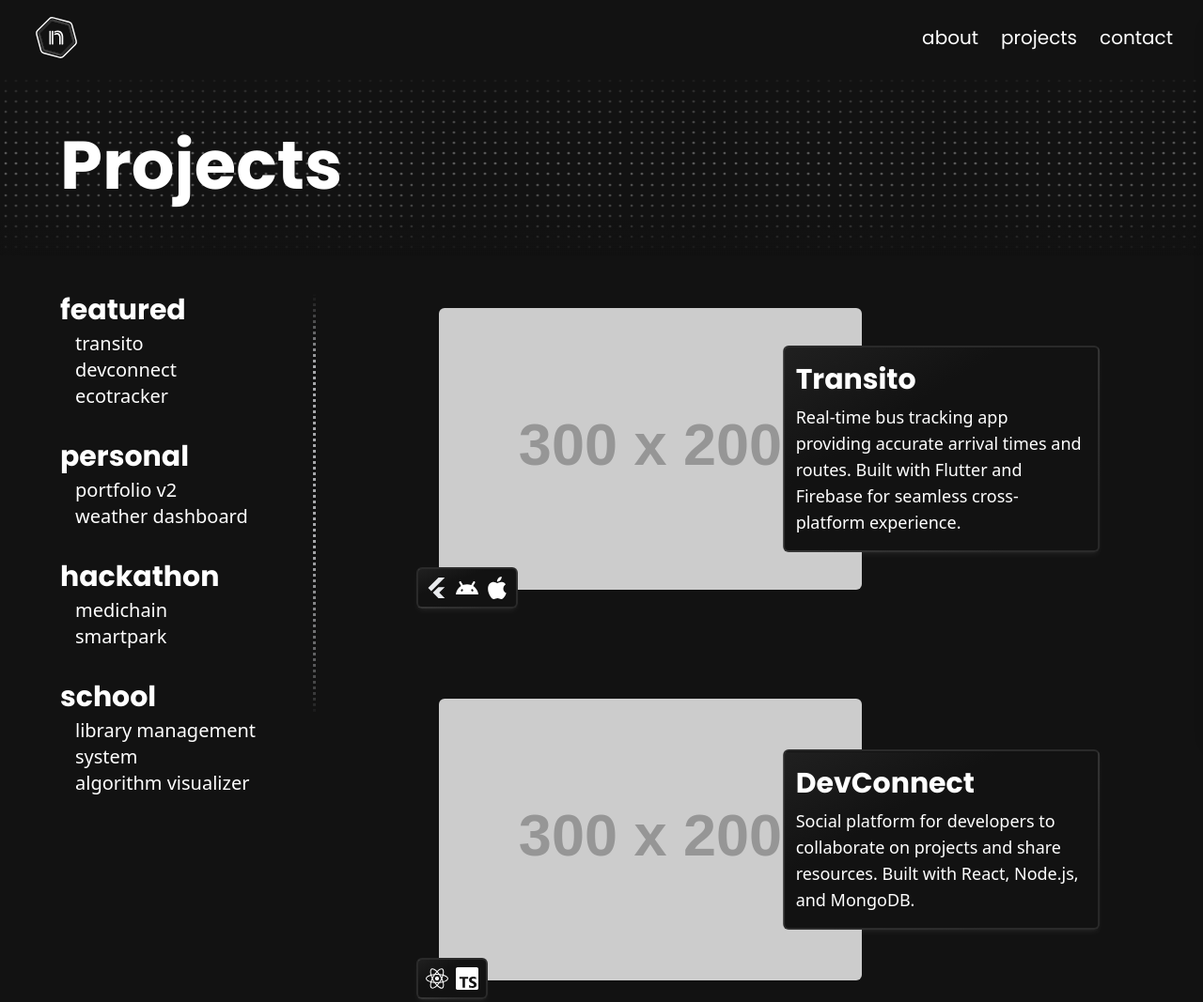
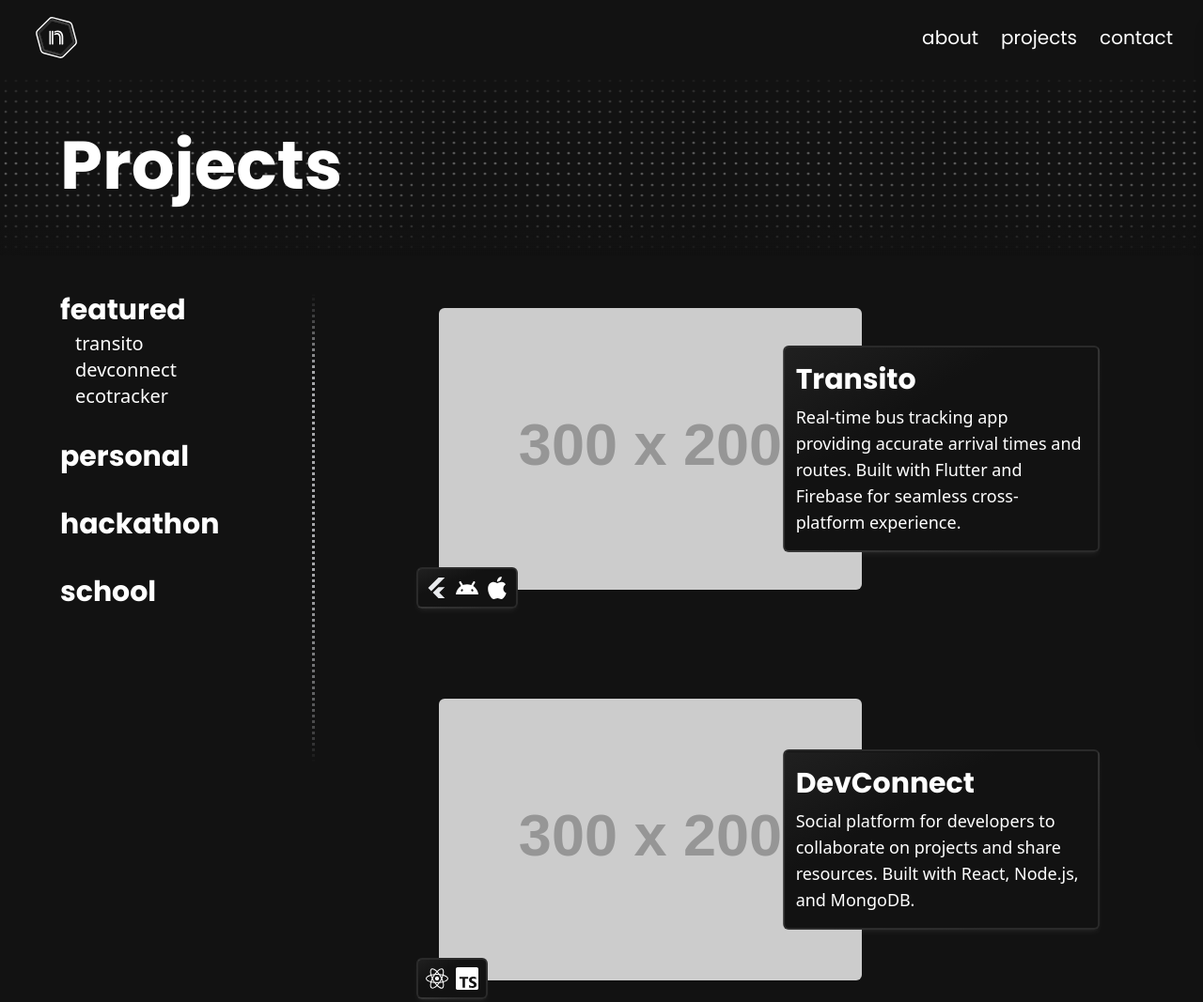
Before and after one commit to TechSupportz/nitish-portfolio, an Astro site: page /projects in a window 1280 px wide. Shown: the top 1067 px of the page at 94% size. Built offline with nearby package versions, Linux system fonts and the light colour scheme; Astro itself is replaced by a stand-in of ours; placeholder pictures from the web are drawn by us; a web font is replaced by a local one; what tailwindcss-motion would draw is missing.

Commit message:
✨ Sidebar now updates based on currently visible project and category ⚡ Improved sidebar + divider responsiveness

```diff
--- a/src/components/project/ProjectCard.astro
+++ b/src/components/project/ProjectCard.astro
@@ -1,14 +1,20 @@
 ---
 import ProjectIcon from "@components/project/ProjectIcon.astro"
-import type { TProject } from "@src/types/ProjectContentType"
+import type { TProject, TProjectCategory } from "@src/types/ProjectContentType"
 import { Image } from "astro:assets"
 
-type Props = TProject
+type Props = TProject & {
+    category: TProjectCategory
+}
 
-const { title, description, imageUrl, icons, url } = Astro.props
+const { title, category, description, imageUrl, icons, url } = Astro.props
 ---
 
-<a href=`${url}`>
+<a
+    href=`${url}`
+    id={title.toLowerCase()}
+    class={`${category}-project project-card`}
+>
     <div class="relative mx-6 mb-5 lg:mr-60">
         <Image
             class="max-w-[300px] rounded-md object-cover sm:h-auto sm:min-w-[400px] sm:max-w-[400px] lg:max-w-[450px]"
--- /dev/null
+++ b/src/components/project/ProjectsSidebar.tsx
@@ -0,0 +1,55 @@
+import { projectContent } from "@content/projects"
+import { useStore } from "@nanostores/react"
+import type { TProjectCategory } from "@src/types/ProjectContentType"
+import {
+	$currentProject,
+	$currentProjectCategory
+} from "@store/projectsStore"
+import { cn } from "@utils/cn"
+import { useEffect } from "react"
+
+const ProjectsSidebar = () => {
+    const currentProject = useStore($currentProject)
+    const currentProjectCategory = useStore($currentProjectCategory)
+
+    useEffect(() => {
+        console.log(currentProjectCategory, currentProject)
+    }, [currentProjectCategory, currentProject])
+
+    return (
+        <div className="flex flex-col gap-8 pr-12">
+            {(Object.keys(projectContent) as TProjectCategory[]).map(
+                category => (
+                    <details
+                        id={`details-${category}`}
+                        key={category}
+                        open={category === currentProjectCategory}
+                    >
+                        <summary className="mb-1 list-none font-display text-2xl font-bold xl:text-3xl">
+                            {category}
+                        </summary>
+                        <div className="pl-4">
+                            {projectContent[category].map(project => (
+                                <p
+                                    key={project.title}
+                                    className={cn(
+                                        "text-balance text-lg font-extralight transition-all duration-300 ease-out xl:text-xl",
+                                        {
+                                            "font-normal":
+                                                currentProject ===
+                                                project.title.toLowerCase(),
+                                        },
+                                    )}
+                                >
+                                    {project.title.toLowerCase()}
+                                </p>
+                            ))}
+                        </div>
+                    </details>
+                ),
+            )}
+        </div>
+    )
+}
+
+export default ProjectsSidebar
--- a/src/pages/projects.astro
+++ b/src/pages/projects.astro
@@ -3,43 +3,31 @@ import ProjectCard from "@components/project/ProjectCard.astro"
 import StickyTitle from "@components/project/StickyTitle.astro"
 import Layout from "@layouts/Layout.astro"
 import { projectContent } from "@content/projects"
+import ProjectsSidebar from "@components/project/ProjectsSidebar"
+import type { TProjectCategory } from "@src/types/ProjectContentType"
 ---
 
 <Layout title="Projects" headerTitle="Projects">
     <div class="lg:flex lg:px-12 lg:pt-12 xl:px-16">
-        <div class="fixed hidden h-full lg:flex lg:w-1/4">
-            <div class="flex flex-col gap-8 pr-12">
-                {
-                    Object.keys(projectContent).map(category => (
-                        <details open>
-                            <summary class="mb-1 list-none font-display text-2xl font-bold xl:text-3xl">
-                                {category}
-                            </summary>
-                            <div class="pl-4">
-                                {projectContent[category].map(project => (
-                                    <p class="text-balance text-lg font-extralight xl:text-xl">
-                                        {project.title.toLowerCase()}
-                                    </p>
-                                ))}
-                            </div>
-                        </details>
-                    ))
-                }
-            </div>
         <div
-                class="mr-12 h-3/4 w-[4px] overflow-clip"
+            class="wmax:max-w-[400px] fixed hidden h-5/6 justify-between lg:flex lg:w-[25vw]"
+        >
+            <ProjectsSidebar client:load />
+            <div
+                class="mr-12 h-full w-[4px] overflow-clip"
                 style="mask-image: linear-gradient(to top,transparent,15%,transparent,35%,white,75%,white,transparent)"
             >
                 <div
                     id="divider"
-                    class="h-[1000vh] w-px border-r-[3.5px] border-dotted opacity-70 transition-transform duration-300 ease-out"
+                    class="transition-tdivsform h-[1000vh] w-px border-r-[3.5px] border-dotted opacity-70 duration-300 ease-out"
                 >
                 </div>
             </div>
         </div>
-        <div class="w-full lg:ml-[25vw] lg:w-3/4">
+        <div class="wmax:ml-[400px] mb-16 w-full lg:ml-[25vw] lg:w-3/4">
             {
-                Object.keys(projectContent).map(category => (
+                (Object.keys(projectContent) as TProjectCategory[]).map(
+                    category => (
                         <div class="lg:mb-24">
                             <StickyTitle
                                 title={category}
@@ -50,6 +38,7 @@ import { projectContent } from "@content/projects"
                                 {projectContent[category].map(project => (
                                     <ProjectCard
                                         title={project.title}
+                                        category={category}
                                         description={project.description}
                                         imageUrl={project.imageUrl}
                                         url={project.url}
@@ -58,16 +47,50 @@ import { projectContent } from "@content/projects"
                                 ))}
                             </div>
                         </div>
-                ))
+                    ),
+                )
             }
         </div>
     </div>
 </Layout>
 <script>
+    import { $projectVisibility } from "@store/projectsStore"
+    import type { TProjectCategory } from "@src/types/ProjectContentType"
+
+    const projectCards = document.querySelectorAll(".project-card")
+
+    window.onbeforeunload = function () {
+        window.scrollTo(0, 0)
+    }
+
+    // Function to animate the divider
     window.addEventListener("scroll", () => {
         const divider = document.getElementById("divider")
         if (!divider) return
 
         divider.style.transform = `translateY(-${window.scrollY / 50}px)`
     })
+
+    const observer = new IntersectionObserver(
+        entries => {
+            entries.forEach(entry => {
+                const { target, isIntersecting } = entry
+
+                $projectVisibility.setKey(target.id, {
+                    category: target.classList[0].split(
+                        "-",
+                    )[0] as TProjectCategory,
+                    isVisible: isIntersecting,
+                })
+            })
+        },
+        {
+            rootMargin: "-264px 0px 0px 0px",
+            threshold: 0.7,
+        },
+    )
+
+    projectCards.forEach(card => {
+        observer.observe(card)
+    })
 </script>
--- a/src/store/projectsStore.ts
+++ b/src/store/projectsStore.ts
@@ -1 +1,45 @@
-import { atom, map } from "nanostores"
+import type { TProjectVisibility } from "@src/types/ProjectContentType"
+import { computed, map } from "nanostores"
+
+export const $projectVisibility = map<TProjectVisibility>({
+    transito: { category: "featured", isVisible: true },
+})
+
+export const $currentProject = computed($projectVisibility, visibility => {
+    const currentProject = Object.keys(visibility).find(
+        project => visibility[project].isVisible,
+    )
+    return currentProject || "transito"
+})
+
+export const $currentProjectCategory = computed(
+    $projectVisibility,
+    visibility => {
+        // Group by category and count visible projects
+        const categoryCounts = Object.values(visibility).reduce(
+            (acc, project) => {
+                if (project.isVisible) {
+                    acc[project.category] = (acc[project.category] || 0) + 1
+                }
+                return acc
+            },
+            {} as Record<string, number>,
+        )
+
+        // Find category with max visible projects
+        const [maxCategory] = Object.entries(categoryCounts).reduce(
+            ([maxCat, maxCount], [category, count]) => {
+                return count > maxCount ? [category, count] : [maxCat, maxCount]
+            },
+            ["", 0],
+        )
+
+        const currentProject = visibility[$currentProject.get()]
+
+        if (maxCategory !== currentProject.category) {
+            return currentProject.category
+        }
+
+        return maxCategory || "featured"
+    },
+)
--- a/src/types/ProjectContentType.ts
+++ b/src/types/ProjectContentType.ts
@@ -8,4 +8,12 @@ export type TProject = {
     icons: TProjectIcon[]
 }
 
-export type TProjectContent = Record<string, TProject[]>
+export type TProjectVisibility = {
+    [key: string]: {
+        category: TProjectCategory
+        isVisible: boolean
+    }
+}
+
+export type TProjectCategory = "featured" | "personal" | "hackathon" | "school"
+export type TProjectContent = Record<TProjectCategory, TProject[]>
--- a/tailwind.config.mjs
+++ b/tailwind.config.mjs
@@ -14,6 +14,7 @@ export default {
             },
             screens: {
                 xs: "456px",
+				wmax: "1600px"
             },
             aspectRatio: {
                 "3/2": "3 / 2",
```
Lines whose indentation alone changed are shown as unchanged.
